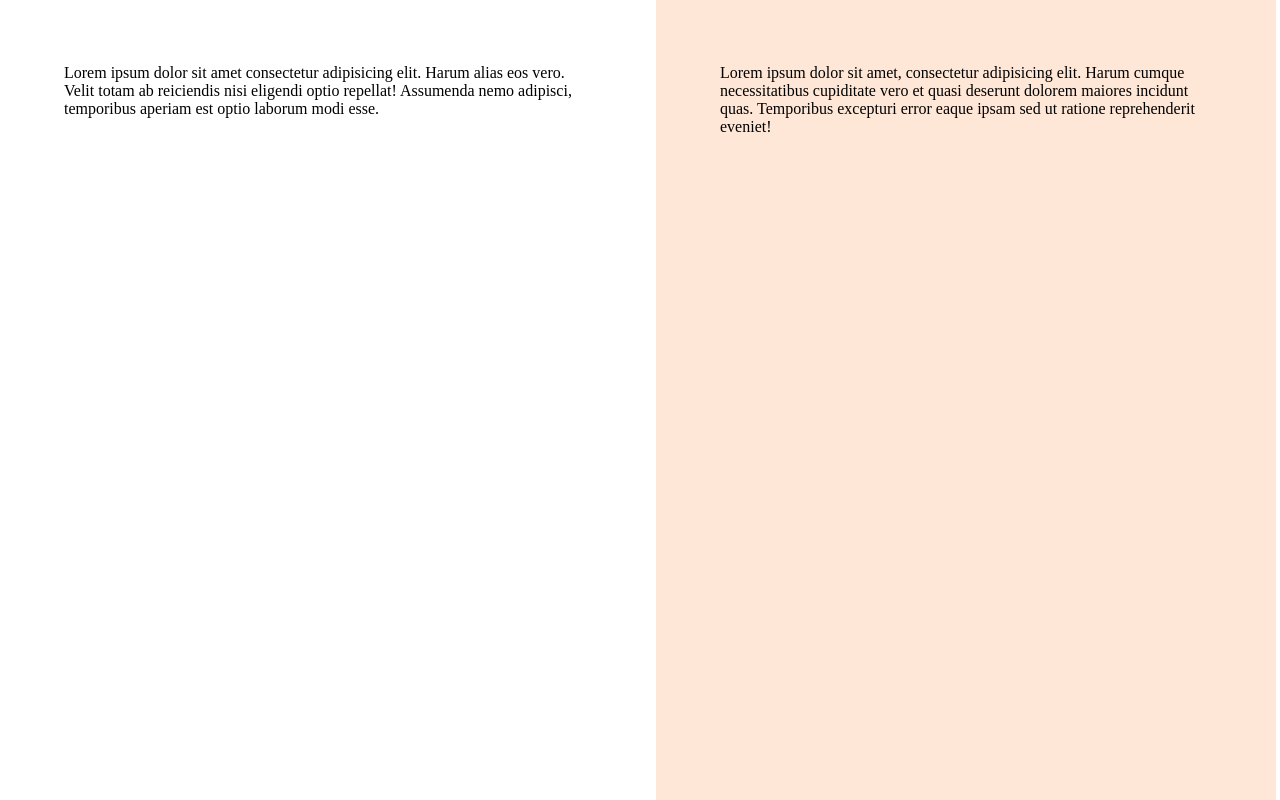
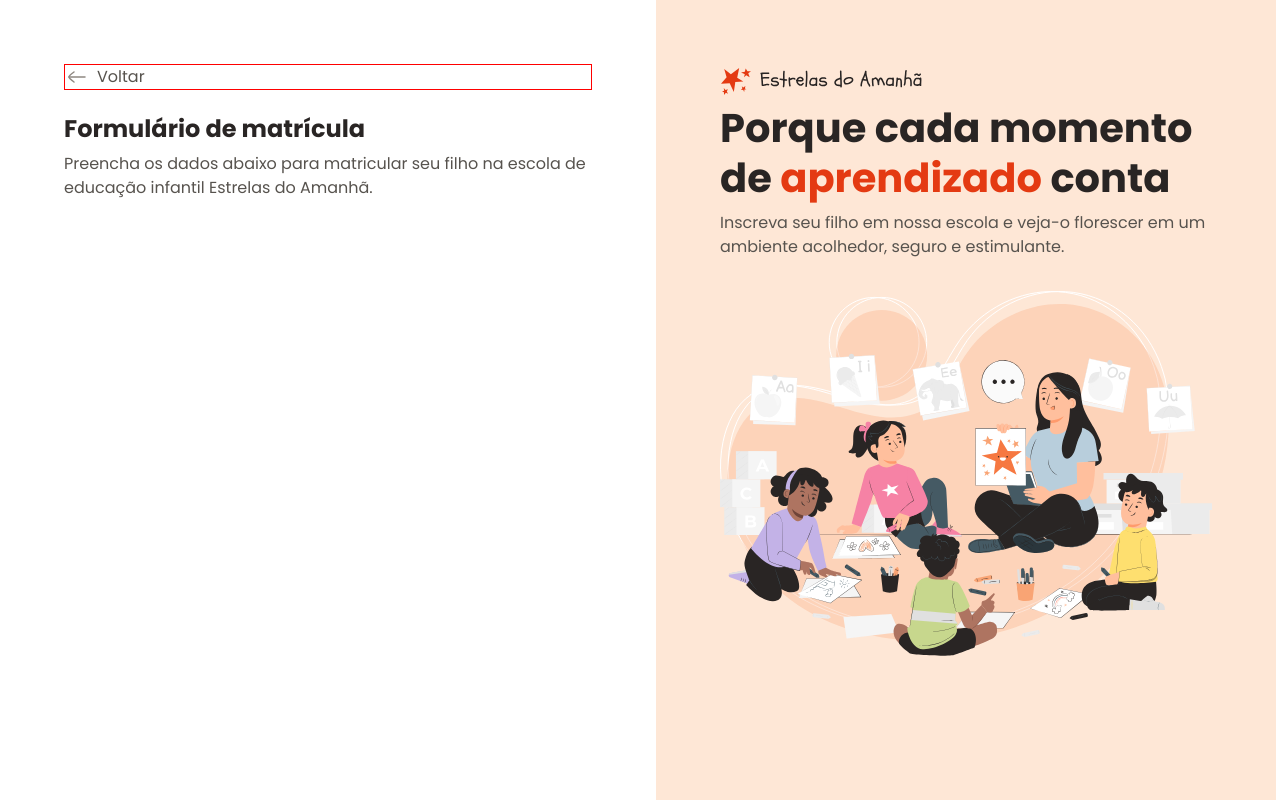
Before and after one commit to barbaradscosta/form, a plain HTML site: page index.html in a window 1280 px wide. Drawn offline with Linux system fonts and the light colour scheme.

Commit message:
aside e main

```diff
--- a/index.html
+++ b/index.html
@@ -4,28 +4,45 @@
 <head>
     <link rel="preconnect" href="https://fonts.googleapis.com">
     <link rel="preconnect" href="https://fonts.gstatic.com" crossorigin>
+    <link href="https://fonts.googleapis.com/css2?family=Archivo:ital,wght@0,100..900;1,100..900&family=Poppins:wght@400;700&display=swap" rel="stylesheet">
 
     <meta charset="UTF-8">
     <meta name="viewport" content="width=device-width, initial-scale=1.0">
     <title>Estrelas do amanhã</title>
 
     <link rel="stylesheet" href="styles/index.css">
-    <link
-        href="https://fonts.googleapis.com/css2?family=Archivo:ital,wght@0,100..900;1,100..900&family=Poppins:wght@400;700&display=swap"
-        rel="stylesheet">
+
 </head>
 
 <body>
     <div id="app">
         <main>
             <div class="main-container">
-                Lorem ipsum dolor sit amet consectetur adipisicing elit. Harum alias eos vero. Velit totam ab reiciendis nisi eligendi optio repellat! Assumenda nemo adipisci, temporibus aperiam est optio laborum modi esse.
+                <div class="back">
+                    <img src="assets/icons/arrow-left-02.svg" alt="voltar">
+                    Voltar
+                </div>
+
+                <h1>Formulário de matrícula</h1>
+                <p>Preencha os dados abaixo para matricular seu filho na escola de educação infantil Estrelas do Amanhã.
+                </p>
             </div>
         </main>
 
         <aside>
             <div class="aside-container">
-                Lorem ipsum dolor sit amet, consectetur adipisicing elit. Harum cumque necessitatibus cupiditate vero et quasi deserunt dolorem maiores incidunt quas. Temporibus excepturi error eaque ipsam sed ut ratione reprehenderit eveniet!
+                <header>
+                    <img src="assets/logo.svg" alt="logo">
+                    <h2>Porque cada momento de
+                        <span>
+                            aprendizado
+                        </span>
+                        conta
+                    </h2>
+                    <p>Inscreva seu filho em nossa escola e veja-o florescer em um ambiente acolhedor, seguro e
+                        estimulante.</p>
+                </header>
+                <img src="assets/Illustration.svg" alt="ilustracao">
             </div>
         </aside>
     </div>
--- a/styles/global.css
+++ b/styles/global.css
@@ -5,7 +5,7 @@
 }
 
 :root {
-    --font-family: poppins sans-serif;
+    --font-family: 'Poppins', san-serif;
     --text: 400 1rem/1.5 var(--font-family);
     --text-sm: 400 .875rem/1.4 var(--font-family);
 
@@ -25,4 +25,16 @@
 
 body {
     overflow: hidden;
+
+    font: var(--text);
+    color: var(--text-secondary);
 }
+
+h1, h2 {
+    color: var(--text-primary);
+}
+
+img {
+    max-width: 100%;
+    height: auto;
+}
--- a/styles/layout.css
+++ b/styles/layout.css
@@ -1,4 +1,4 @@
-#app{
+#app {
     display: grid;
     grid-template-columns: 51.25% 48.45%;
 
@@ -10,10 +10,24 @@ main {
     overflow: auto;
     padding: 4rem;
 
-   & .main-container {
+    & .main-container {
         max-width: 33rem;
         margin-left: auto;
     }
+
+    & .back {
+        border: 1px solid red;
+        display: flex;
+        align-items: center;
+        gap: .5rem;
+        margin-bottom: 1.5rem;
+    }
+
+    & h1 {
+        font: 600 1.5rem/1.25 var(--font-family);
+        margin-bottom: .5rem;
+    }
+
 }
 
 aside {
@@ -22,5 +36,19 @@ aside {
 
     & .aside-container {
         max-width: 31rem;
+
+        &>img {
+            margin-top: 2rem;
+        }
+
+        & h2 {
+            font: 600 2.5rem/1.25 var(--font-family);
+            margin-bottom: .5rem;
+
+            & span {
+                color: var(--text-highlight);
+            }
+        }
     }
+
 }
```
